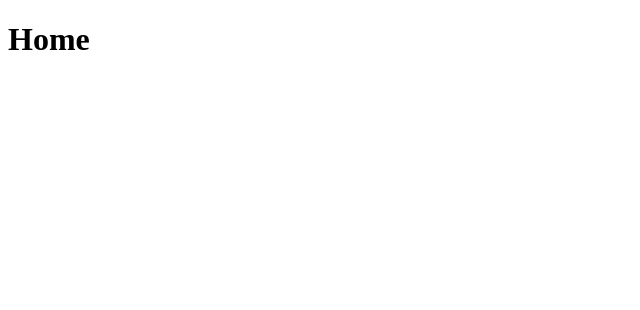
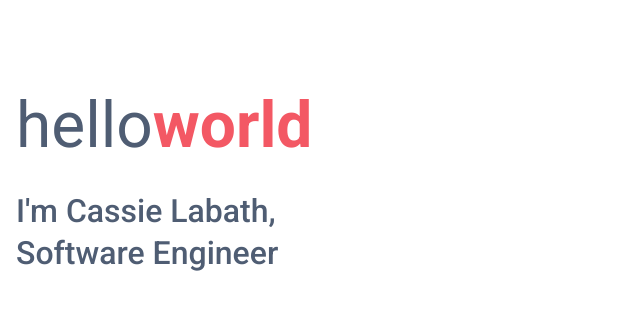
Before and after one commit to casslabath/Portfolio, a React (Create React App) app: page / in a window 1280 px wide. Shown: the top 310 px of the page, without its empty margins (0-640 px from the left). Built offline with nearby package versions, Linux system fonts and the light colour scheme.

Commit message:
setup styling

```diff
--- a/package.json
+++ b/package.json
@@ -13,6 +13,7 @@
     "react": "^17.0.2",
     "react-dom": "^17.0.2",
     "react-scripts": "5.0.0",
+    "styled-components": "^5.3.3",
     "typescript": "^4.6.2",
     "web-vitals": "^2.1.4"
   },
@@ -39,5 +40,8 @@
       "last 1 firefox version",
       "last 1 safari version"
     ]
+  },
+  "devDependencies": {
+    "@types/styled-components": "^5.1.24"
   }
 }
--- a/public/index.html
+++ b/public/index.html
@@ -9,6 +9,12 @@
       content="Web site created using create-react-app"
     />
     <link rel="manifest" href="%PUBLIC_URL%/manifest.json" />
+    <link rel="preconnect" href="https://fonts.googleapis.com" />
+    <link rel="preconnect" href="https://fonts.gstatic.com" crossorigin />
+    <link
+      href="https://fonts.googleapis.com/css2?family=Roboto:wght@400;500;700&display=swap"
+      rel="stylesheet"
+    />
     <title>React App</title>
   </head>
   <body>
--- a/src/App.tsx
+++ b/src/App.tsx
@@ -1,13 +1,21 @@
 import Home from "./Pages/Home";
+import styled from "styled-components";
 
-function App() {
+const StyledBody = styled.body`
+  color: #4f5d73;
+  font-family: "Roboto", sans-serif;
+
+  body {
+    background-color: #f7f7f7;
+  }
+`;
+
+const App: React.FC = () => {
   return (
-    <div className="App">
-      <header className="App-header">
-        <Home />
-      </header>
-    </div>
+    <StyledBody>
+      <Home />
+    </StyledBody>
   );
-}
+};
 
 export default App;
--- a/src/Pages/Home.tsx
+++ b/src/Pages/Home.tsx
@@ -1,7 +1,20 @@
 import React from "react";
+import * as S from "../styles";
 
 const Home = () => {
-  return <h1>{"Home"}</h1>;
+  return (
+    <>
+      <S.H1>
+        {"hello"}
+        <span className="last-word">{"world"}</span>
+      </S.H1>
+      <S.H2>
+        {"I'm Cassie Labath,"}
+        <br />
+        {"Software Engineer"}
+      </S.H2>
+    </>
+  );
 };
 
 export default Home;
--- /dev/null
+++ b/src/styles.js
@@ -0,0 +1,23 @@
+import styled from "styled-components";
+
+export const H1 = styled.div`
+  font-size: 64px;
+  font-weight: normal;
+  margin: 88px 0 8px 0;
+  word-spacing: -16px;
+
+  .last-word {
+    color: #f35864;
+    font-weight: bold;
+  }
+`;
+
+export const H2 = styled.h2`
+  font-size: 32px;
+  font-weight: 500;
+  line-height: 42px;
+`;
+
+export const P = styled.h2`
+  font-size: 24px;
+`;
```
Also changed, not shown: public/robots.txt (deleted), 1 other file (tests, documents, lock files or other folders).
